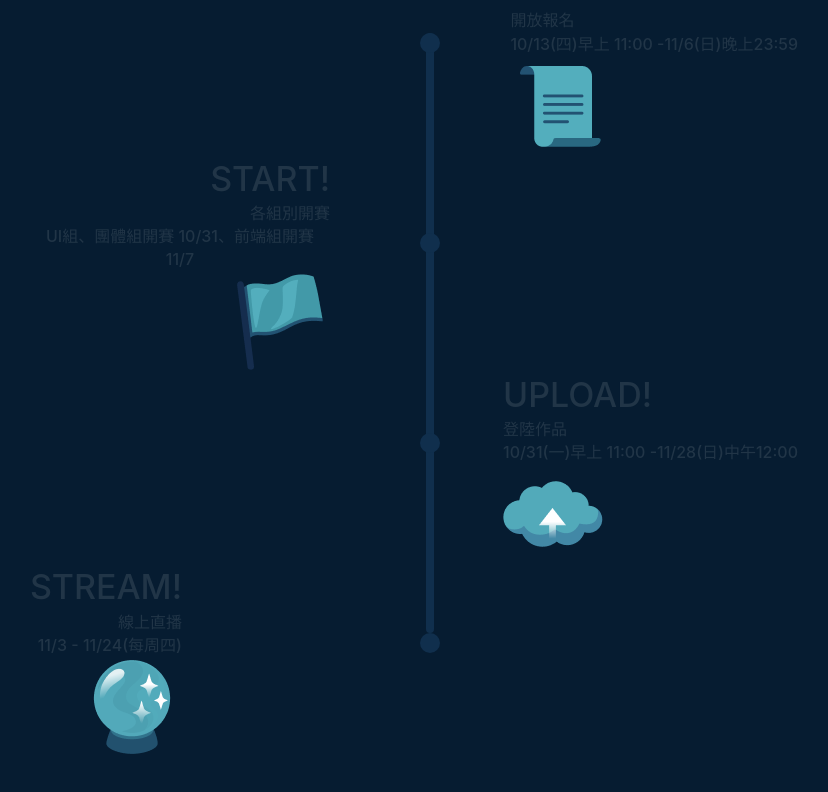
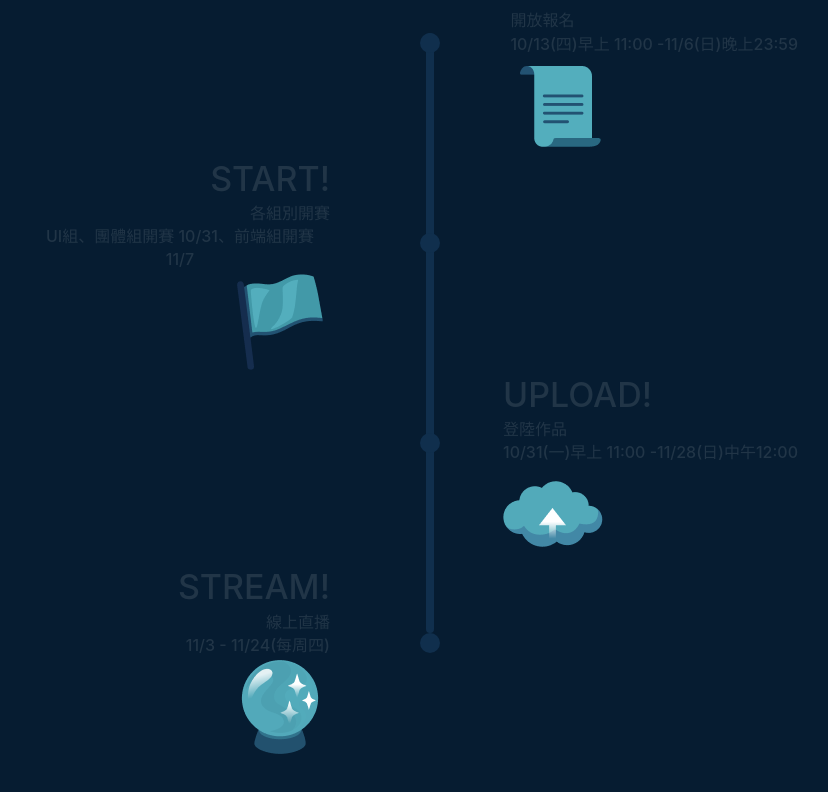
Before and after one commit to f2e4th/week1, a Vue app: page / in a window 1280 px wide. Shown: the part 1101-1893 px from the top of the page, without its empty margins (226-1054 px from the left). Built offline with nearby package versions, Linux system fonts and the light colour scheme.

Commit message:
樣式修正

```diff
--- a/src/components/Progress.vue
+++ b/src/components/Progress.vue
@@ -94,7 +94,7 @@ export default {
     }
   }
   >li:nth-child(even){
-    align-self: flex-start;
+    // align-self: flex-start;
     margin-right: 60px;
     .Progress__card {
       @apply items-end;
```
